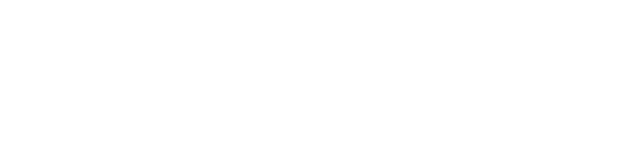
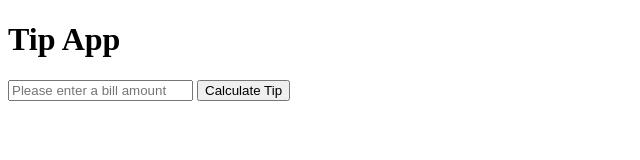
Before and after one commit to Johnson2017-stack/tip-app, a plain HTML site: page index.html in a window 1280 px wide. Shown: the whole page, without its empty margins (0-640 px from the left). Drawn offline with Linux system fonts and the light colour scheme.

Commit message:
structered HTMl

```diff
--- a/index.html
+++ b/index.html
@@ -5,9 +5,15 @@
     <meta http-equiv="X-UA-Compatible" content="IE=edge">
     <meta name="viewport" content="width=<device-width>, initial-scale=1.0">
     <link rel="stylesheet" href="style.css" />
-    <title>Document</title>
+    <title>Tip-App</title>
 </head>
 <body>
+    <div class="wrapper">
+        <h1>Tip App</h1>
+        <input type="text" placeholder="Please enter a bill amount " id="bill-amount"/>
+        <button id="calculate-tip">Calculate Tip</button>
+        <p id="tip-amount"></p>
+    </div>
     <script src="script.js"></script>
 </body>
 </html>
```
